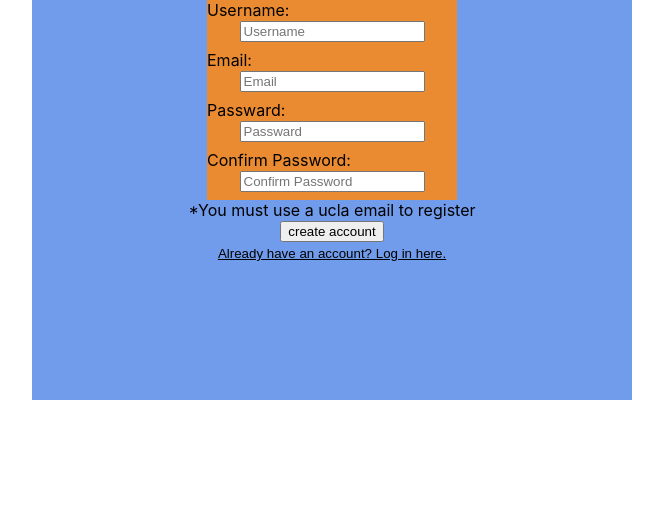
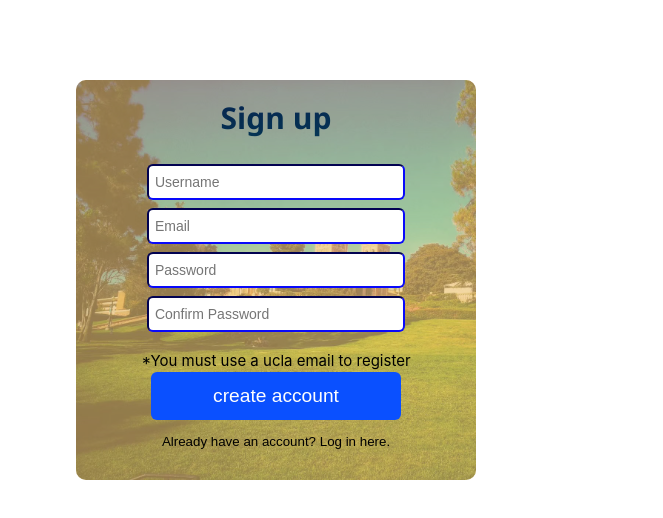
Before and after one commit to CSMT-Westwood/eXchange, a React (Create React App) app in the folder exchange/: page / in a window 1280 px wide. Shown: the top 518 px of the page, without its empty margins (308-971 px from the left). Built offline with nearby package versions, Linux system fonts and the light colour scheme.

Commit message:
Add CSS  to Register
Add css style to Register Component.

```diff
--- a/exchange/src/Register/register.css
+++ b/exchange/src/Register/register.css
@@ -1,23 +1,106 @@
-.inputWrapper{
-    height: 50px;
-    width: 250px;
-    background: rgb(235, 139, 49);
+.pageWrapper{
+    position: absolute;
+    top: 10vh;
+    left:30vw;
+    height: 400px;
+    width: 400px;
     margin: auto;
+    background-color: rgba(231, 169, 54, 0.7);
+    border-radius: 10px;
 }
 
-.pageWrapper{
-    background: #719ceb;
-    height: 400px;
-    width: 600px;
-    margin: auto;
+.pageWrapper::before{
+    content:"";
+    background-image: url('bgi.jpg');
+    background-size: cover;
+    position: absolute;
+    top: 0px;
+    right: 0px;
+    bottom: 0px;
+    left: 0px;
+    opacity: 0.4;
+
+    border-radius: 10px;
 }
 
-.inputTitle{
-    text-align: start;
+.registerForm{
+    width: 100%;
+    height: 80%;
+    position: absolute;
+    top: 5%;
+
+}
+
+.navBar{
+    height: 75px;
+    font-size: 30px;
+    font-family: 'Segoe UI', Tahoma, Geneva, Verdana, sans-serif;
+    display: flex;
+    align-items: center;
+    justify-content: center;
+    font-weight: 600;
+}
+
+.inputWrapper{
+    height: 170px;
+    width: 400px;
+    position: absolute;
+    top: 60px;
+    background: rbga(0,0,0,0);
+}
+
+.inputBar{
+    height: 30px;
+    width: 250px;
+    margin:auto;
+    border-color: rgb(6, 6, 165);
+    border-width: 2px;
+    border-radius: 6px;
+    font-size: 14px;
+    position: relative;
+    margin: 4px;
+}
+
+#inputWarning{
+    position: absolute;
+    width: 100%;
+    bottom: 50px;
+    font-size: 15px;
+}
+
+.submitBtn{
+    height: 6vh;
+    width: 250px;
+    background: #fff;
+    border-width: 0;
+    border-radius: 6px;
+    background: rgb(10, 80, 255);
+    color: #fff;
+    font-size: 120%;
+    font-weight: 400;
+    position: absolute;
+    bottom: 0px;
+    left: 75px;
+
+}
+.submitBtn:hover{
+    background: rgb(0, 68, 228);
+    cursor: pointer;
+}
+.submitBtn:focus{
+    border: none;
+    outline: none;
 }
 
 .alternateBtn{
+    width: 100%;
+    position: absolute;
     background-color: rgba(0,0,0,0);
     border-width: 0;
+    left: 0;
+    bottom: 30px;
+}
+.alternateBtn:hover{
     text-decoration: underline;
+    cursor: pointer;
 }
--- a/exchange/src/Register/register.js
+++ b/exchange/src/Register/register.js
@@ -12,26 +12,27 @@ import RegisterContextProvider, { RegisterContext } from './registerContext';
 const InputField = (props) => {
     const {info, setInfo} = useContext(RegisterContext);
     return(
-        <div className={"inputWrapper"}>
-            <div className="inputTitle">{props.keys+ ': '}</div>
-            <input type={props.keys.slice(-1)==='d' ? 'password' : 'text'} placeholder={props.keys} value={info[props.keys]} onChange = {(e) => {setInfo(
-                info.map( obj => Object.keys(obj)[0] === props.keys ? {[props.keys]:e.target.value} : obj)
+            <input className="inputBar" type={props.keys.slice(-1)==='d' ? 'password' : 'text'} placeholder={' '+props.keys} value={info[props.keys]} onChange = {(e) => {
+                setInfo(info.map( obj => Object.keys(obj)[0] === props.keys ? {[props.keys]:e.target.value} : obj)
             )}
             } required />
-        </div>
     );
 }
+
 
 const Login = () => {
     const {info, setStatus, handleSumbit} = useContext(RegisterContext);
 
     return (
         <div className='pageWrapper'>
-            <form className="loginForm" onSubmit={handleSumbit}>
-                {info.slice(0,2).map(obj => {
-                    return (<InputField key={Object.keys(obj)[0]} keys={Object.keys(obj)[0]}/> );
-                })}
-                <input type='submit' value='log in' onSubmit={handleSumbit} />
+            <div className="navBar">Log in</div>
+            <form className="registerForm" onSubmit={handleSumbit}>
+                <div className="inputWrapper">
+                    {[0,2].map(i => info[i]).map(obj => {
+                        return (<InputField key={Object.keys(obj)[0]} keys={Object.keys(obj)[0]}/> );
+                    })}
+                </div>
+                <input className="submitBtn" type='submit' value='log in' onSubmit={handleSumbit} />
             </form>
             <button className='alternateBtn' onClick={() => {setStatus('signup')}}>Doesn't have an account? Sign up here.</button>
         </div>
@@ -44,12 +45,15 @@ const Signup = () => {
 
     return (
         <div className='pageWrapper'>
-            <form className="signupForm" onSubmit={handleSumbit}>
-                {info.map(obj => {
-                    return (<InputField key={Object.keys(obj)[0]} keys={Object.keys(obj)[0]}/> );
-                })}
-                <div className="inputWarning">*You must use a ucla email to register</div>
-                <input type='submit' value='create account' onSubmit={handleSumbit} />
+            <div className="navBar">Sign up</div>
+            <form className="registerForm" onSubmit={handleSumbit}>
+                <div className="inputWrapper">
+                    {info.map(obj => {
+                        return (<InputField key={Object.keys(obj)[0]} keys={Object.keys(obj)[0]}/> );
+                    })}
+                </div>
+                <div id="inputWarning">*You must use a ucla email to register</div>
+                <input className="submitBtn" type='submit' value='create account' onSubmit={handleSumbit} />
             </form>
             <button className='alternateBtn' onClick={() => {setStatus('login')}}>Already have an account? Log in here.</button>
         </div>
--- a/exchange/src/Register/registerContext.js
+++ b/exchange/src/Register/registerContext.js
@@ -5,7 +5,7 @@ export const RegisterContext = createContext();
 
 const RegisterContextProvider = (props) => {
     const [status, setStatus] = useState(props.status)
-    const [info, setInfo] = useState([{'Username': ''}, {'Email': ''}, {'Passward': ''}, {'Confirm Password': ''}])
+    const [info, setInfo] = useState([{'Username': ''}, {'Email': ''}, {'Password': ''}, {'Confirm Password': ''}])
 
     const handleSumbit = (e) => {
         e.preventDefault();
```
Also changed, not shown: exchange/src/Register/bgi.jpg (added).
